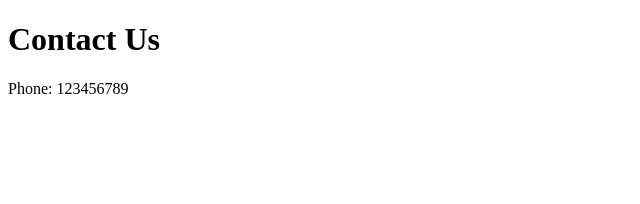
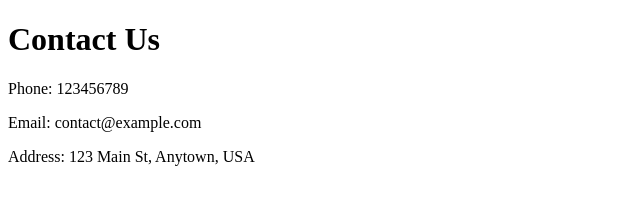
Before and after one commit to voxkhoa1312/be-bai-04-shop-online, a plain HTML site: page contact.html in a window 1280 px wide. Shown: the whole page, without its empty margins (0-640 px from the left). Drawn offline with Linux system fonts and the light colour scheme.

Commit message:
Update page contact and product

```diff
--- a/contact.html
+++ b/contact.html
@@ -9,5 +9,7 @@
     <h1>Contact Us</h1>
 
     <p>Phone: 123456789</p>
+    <p>Email: contact@example.com</p>
+    <p>Address: 123 Main St, Anytown, USA</p>
 </body>
 </html>
```
Also changed, not shown: product.html (+3 -0 lines).
